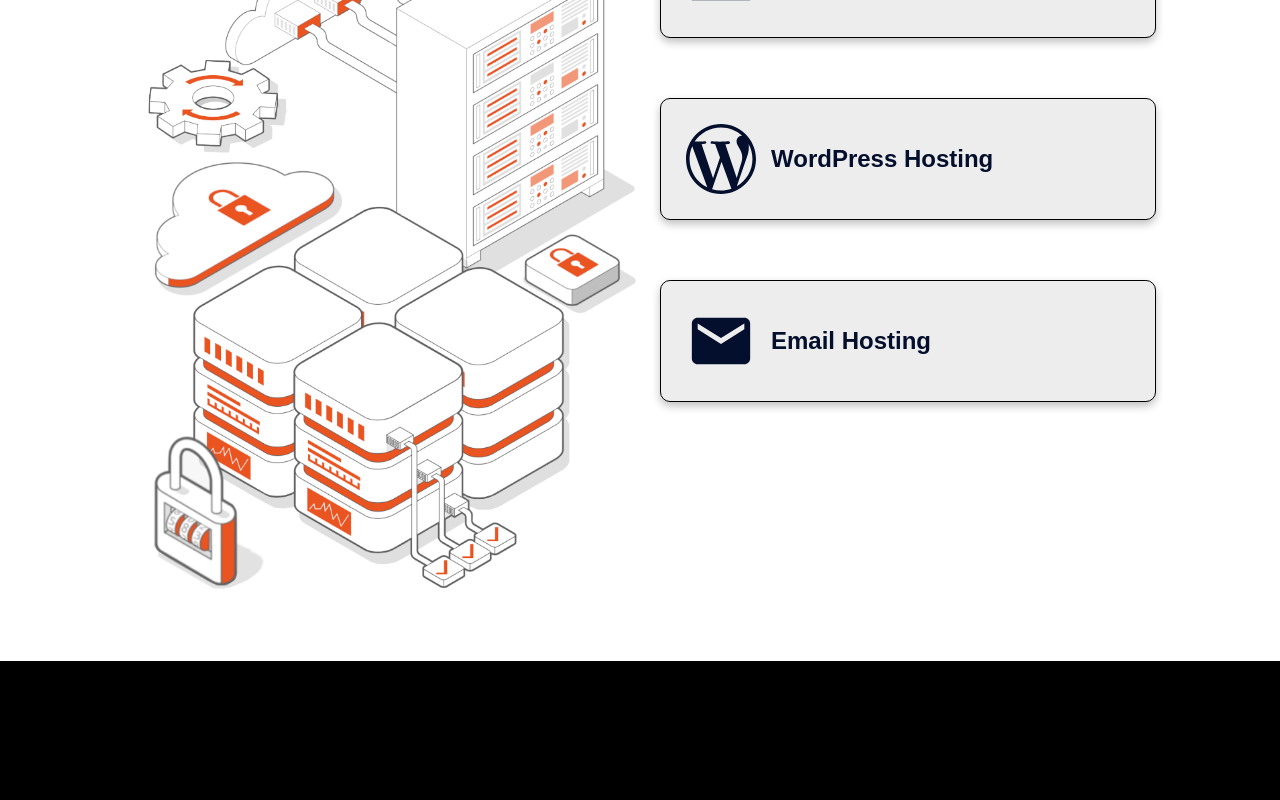
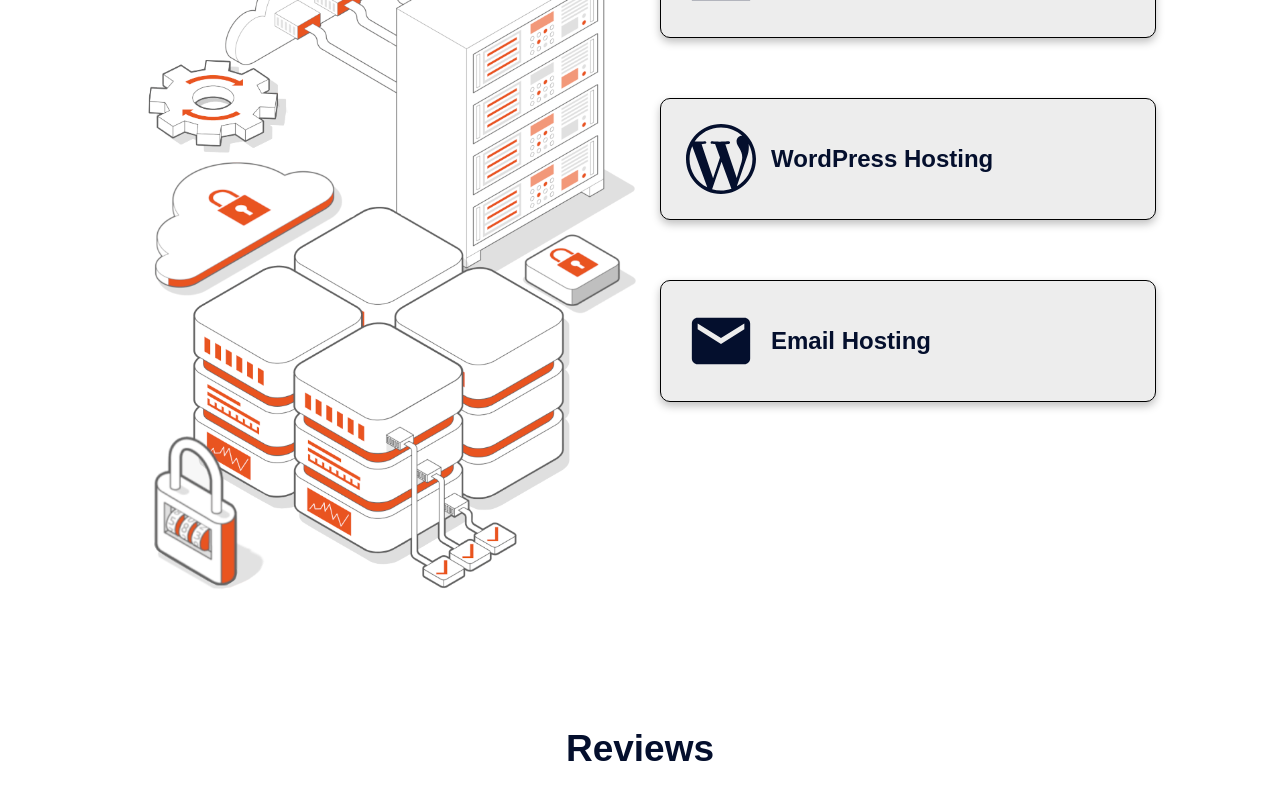
Before and after one commit to michael-quisido/dev_app_nextjs, a Next.js app: page / in a window 1280 px wide. Shown: the part 1516-2316 px from the top of the page. Before the commit the page ends 2177 px from the top, so only its background shows below. Built offline with nearby package versions, Linux system fonts and the light colour scheme.

Commit message:
Add Reviews section with typewriter effect

```diff
--- a/app/page.tsx
+++ b/app/page.tsx
@@ -386,6 +386,35 @@ export default function Home() {
         </div>
       </div>
     </div>
+
+    {/* Reviews Section - Full Width */}
+    <div
+      className="reviews-section w-full p-0 relative z-40"
+      style={{
+        marginTop: '20px',
+        marginBottom: '0px',
+        paddingTop: '40px',
+        paddingBottom: '40px',
+        paddingLeft: '20px',
+        paddingRight: '20px',
+        backgroundColor: '#ffffff',
+        boxShadow: '0 -20px 0 0 #ffffff'
+      }}
+    >
+      <div className="flex flex-col items-center justify-center">
+        <span
+          style={{
+            color: '#040f2d',
+            fontSize: '37px',
+            fontWeight: 'bold',
+            fontFamily: 'Arial, Helvetica, sans-serif',
+            textAlign: 'center'
+          }}
+        >
+          <TypewriterText text="Reviews" delay={1} />
+        </span>
+      </div>
+    </div>
     </>
   );
 }
```
